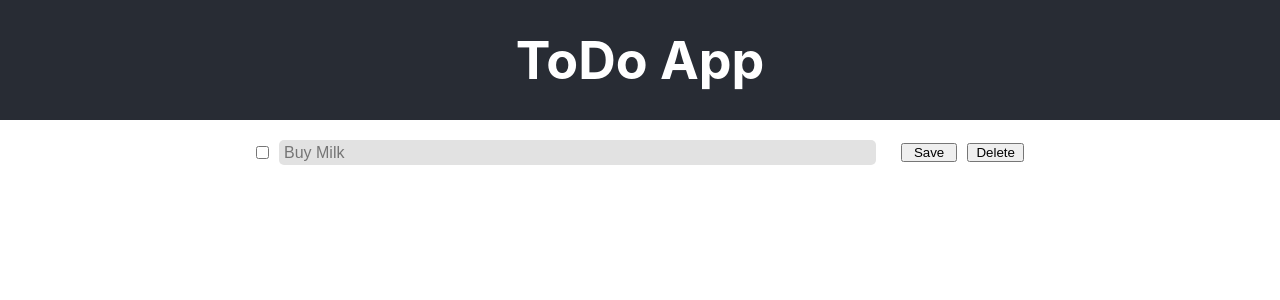
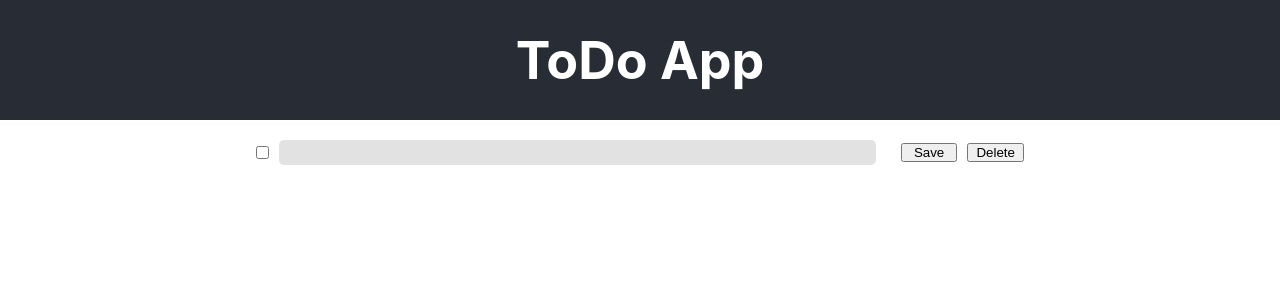
Before and after one commit to dzevakov/react-todo-app, a React (Create React App) app: page / in a window 1280 px wide. Both pictures are taken after a click on the button "Edit". Shown: the top 300 px of the page. Built offline with nearby package versions, Linux system fonts and the light colour scheme.

Commit message:
feat: change initial value of input field in ToDoItem for value attribute

```diff
--- a/src/todo-item/todo-item.js
+++ b/src/todo-item/todo-item.js
@@ -1,16 +1,13 @@
 import React from 'react'
 import './todo-item.scss'
+import PropTypes from 'prop-types'
 
-function TodoItem() {
+function TodoItem(prpos) {
   const [taskIsEdit, setTaskIsEdit] = React.useState(false)
-  const [taskName, setTaskName] = React.useState('Buy milk')
+  const [taskName, setTaskName] = React.useState(prpos.taskName)
 
   const taskEditHandler = () => {
-    if (taskIsEdit) {
-      setTaskIsEdit(false)
-    } else {
-      setTaskIsEdit(true)
-    }
+    setTaskIsEdit(!taskIsEdit)
   }
 
   const taskNameChangeHandler = (newTaskName) => {
@@ -27,7 +24,7 @@ function TodoItem() {
           onChange={(event) => {
             taskNameChangeHandler(event.target.value)
           }}
-          placeholder={taskName}
+          value={taskName}
         />
       ) : (
         <label className={'task-block__task'}>{taskName}</label>
@@ -47,4 +44,8 @@ function TodoItem() {
   )
 }
 
+TodoItem.propTypes = {
+  taskName: PropTypes.string
+}
+
 export default TodoItem
```
